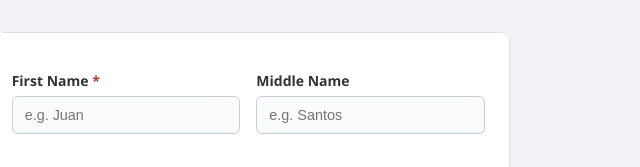
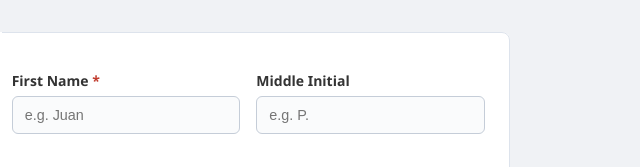
Before and after one commit to dprintsbydylan/deped-id-form, a plain HTML site: page index.html in a window 1280 px wide. Shown: the part 171-338 px from the top of the page, 514-1154 px from the left. Drawn offline with Linux system fonts and the light colour scheme.

Commit message:
Update index.html

```diff
--- a/index.html
+++ b/index.html
@@ -60,8 +60,8 @@
               <span class="field-error" id="err-firstName"></span>
             </div>
             <div class="form-group">
-              <label for="middleName">Middle Name</label>
-              <input type="text" id="middleName" name="middleName" placeholder="e.g. Santos" autocomplete="additional-name" />
+              <label for="middleName">Middle Initial</label>
+              <input type="text" id="middleName" name="middleName" placeholder="e.g. P." autocomplete="additional-name" />
             </div>
           </div>
 
```
